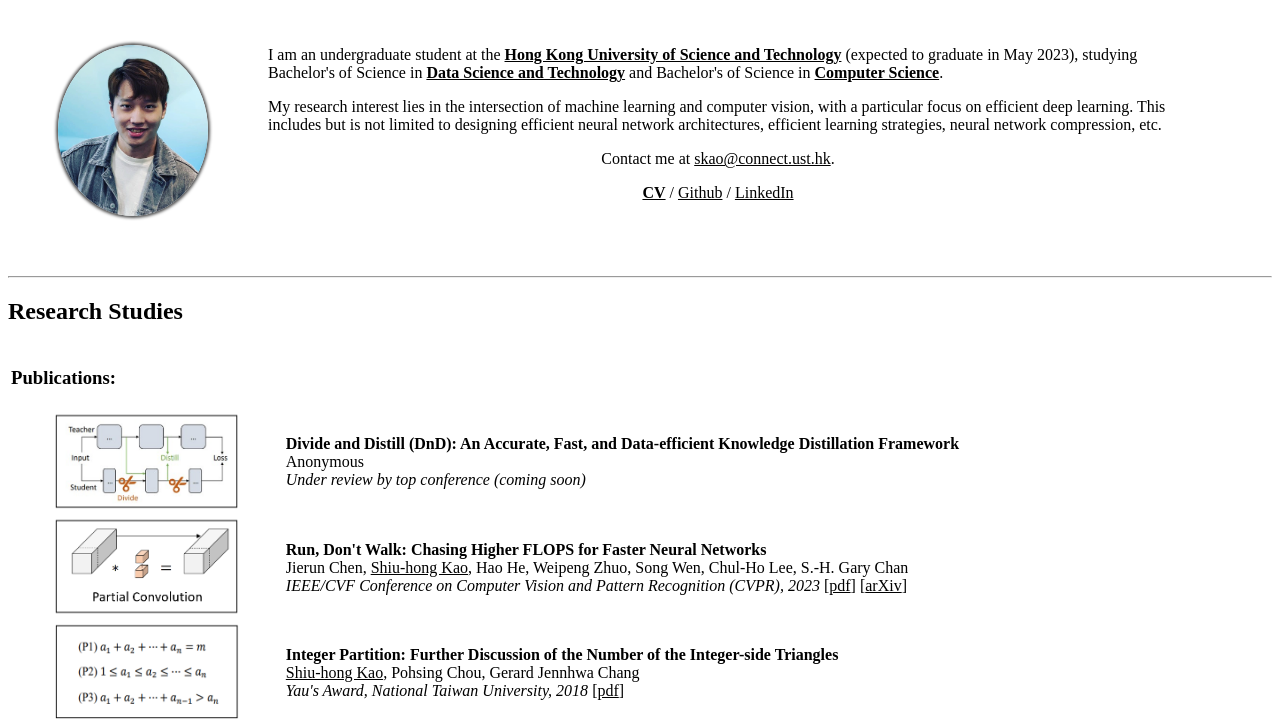
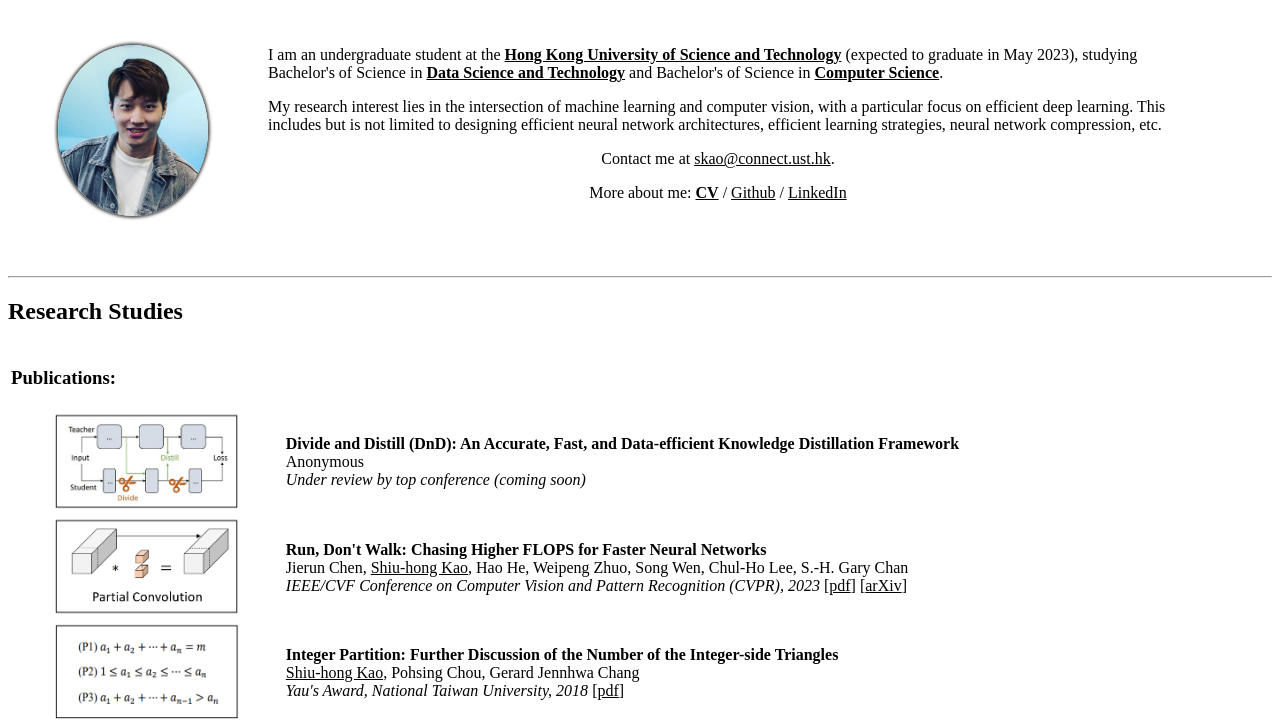
Before and after one commit to DanielSHKao/danielshkao.github.io, a plain HTML site: page index.html in a window 1280 px wide. Shown: the part 102-823 px from the top of the page. Drawn offline with Linux system fonts and the light colour scheme.

Commit message:
regular update

```diff
--- a/index.html
+++ b/index.html
@@ -45,7 +45,7 @@
             <p>
                 <center>Contact me at <a href = "mailto: skao@connect.ust.hk" target="_blank">skao@connect.ust.hk</a>.</center>
             </p>
-            <p><center><a href="src/CV.pdf" target="_blank"><b>CV</b></a> /
+            <p><center>More about me: <a href="src/CV.pdf" target="_blank"><b>CV</b></a> /
                 <a href = "https://github.com/DanielSHKao" target="_blank">Github</a> /
                 <a href = "https://www.linkedin.com/in/daniel-kao-13520a1b8/" target="_blank">LinkedIn</a></center>
 
```
